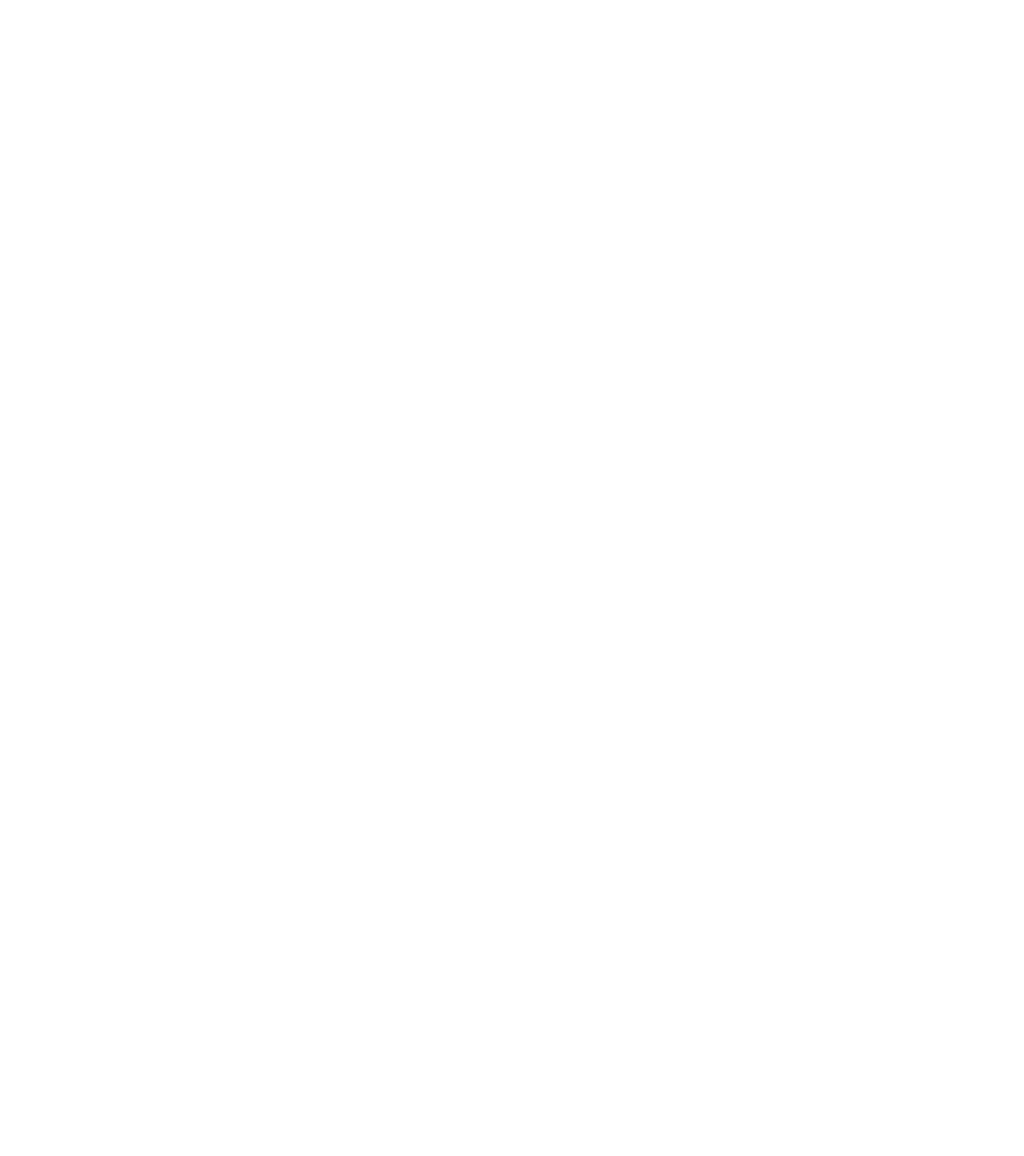
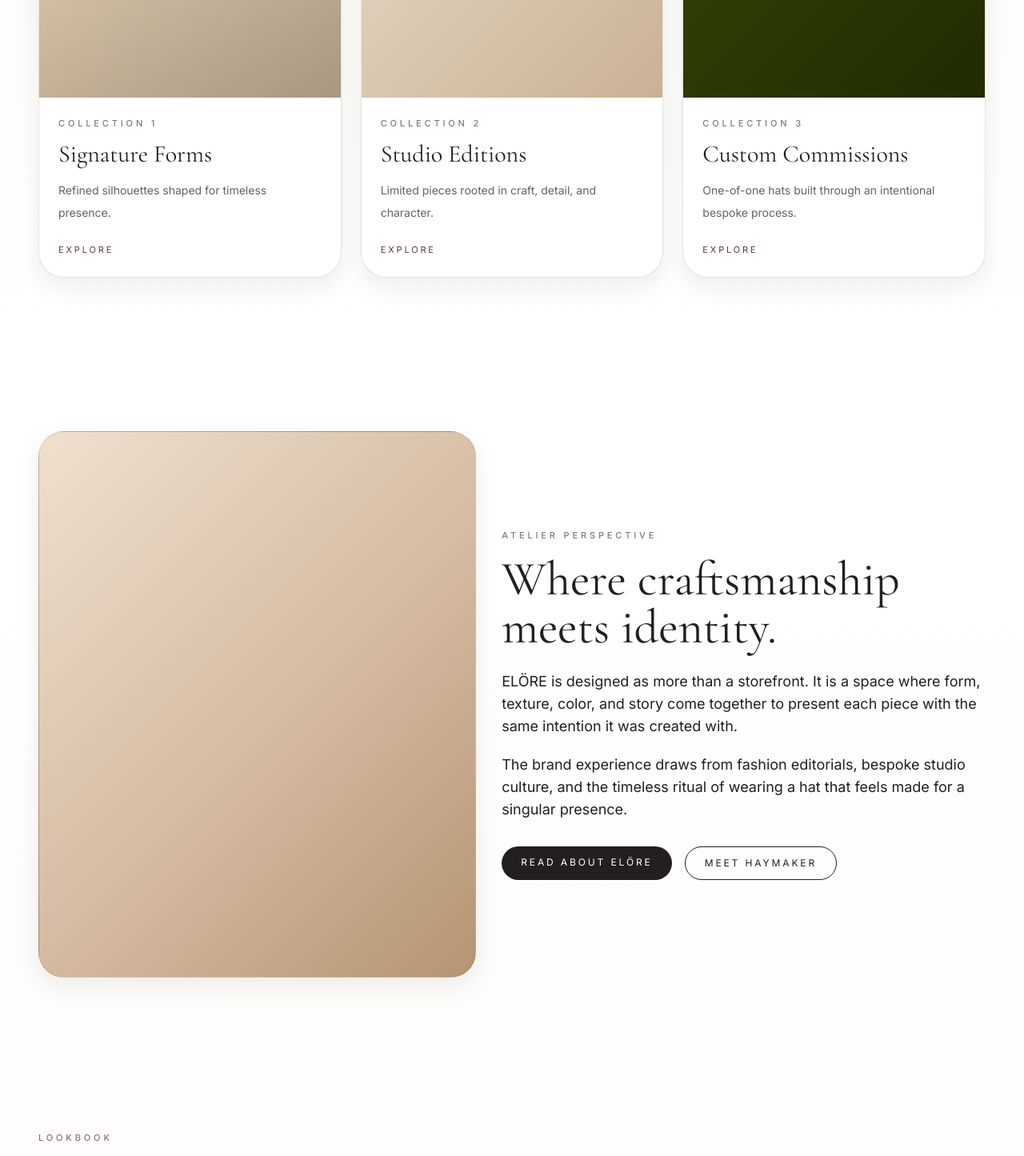
Before and after one commit to caliphsafe/elore-atelier, a Next.js app: page / in a window 1280 px wide. Shown: the part 1660-3105 px from the top of the page at 80% size. Before the commit the page ends 1527 px from the top, so only its background shows below. Built offline with nearby package versions, Linux system fonts and the light colour scheme.

Commit message:
Update HomePage component to include additional sections

```diff
--- a/app/page.tsx
+++ b/app/page.tsx
@@ -1,5 +1,19 @@
 import { Hero } from "@/components/hero";
+import { AtelierStory } from "@/components/home/atelier-story";
+import { CustomJourney } from "@/components/home/custom-journey";
+import { FeaturedCollections } from "@/components/home/featured-collections";
+import { HomeCta } from "@/components/home/home-cta";
+import { LookbookPreview } from "@/components/home/lookbook-preview";
 
 export default function HomePage() {
-  return <Hero />;
+  return (
+    <>
+      <Hero />
+      <FeaturedCollections />
+      <AtelierStory />
+      <LookbookPreview />
+      <CustomJourney />
+      <HomeCta />
+    </>
+  );
 }
```
